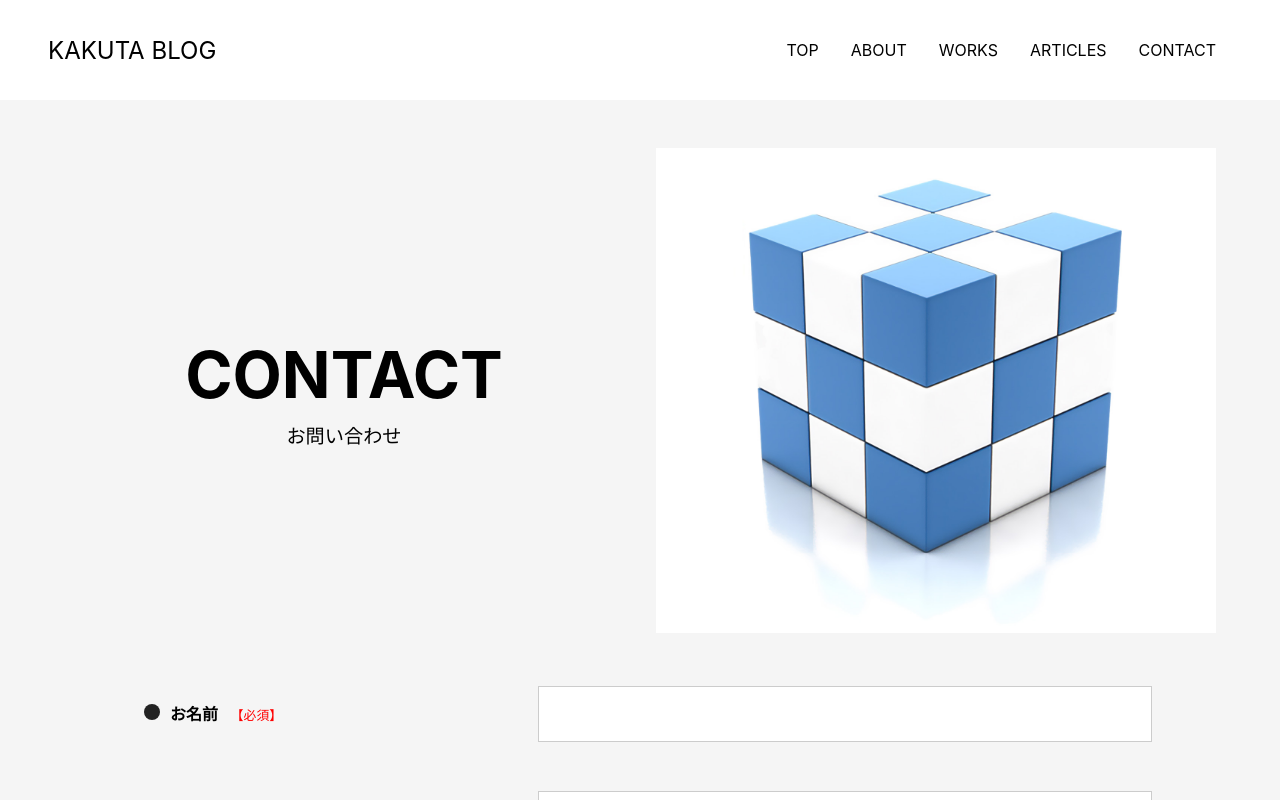
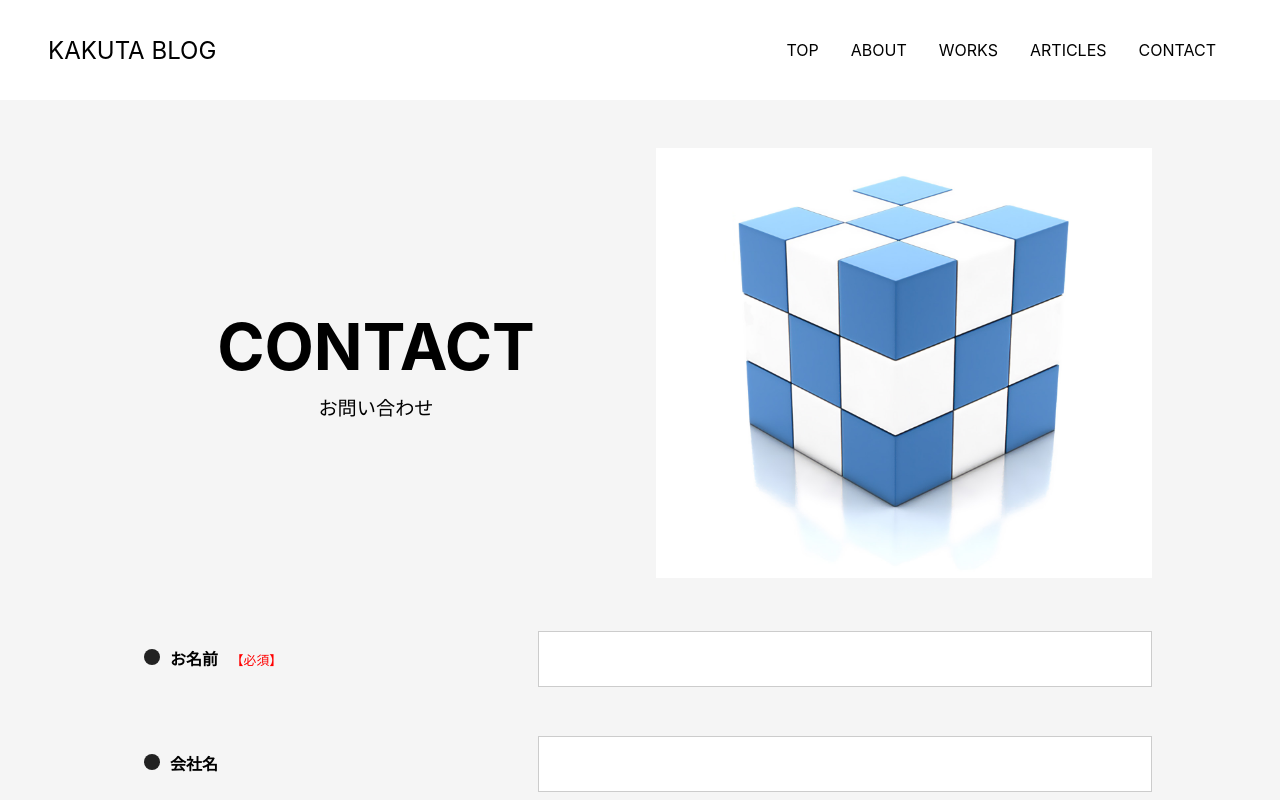
Before and after one commit to kakuta0915/kakuta-tech-blog, a Next.js app: page /contact in a window 1280 px wide. Shown: the top 800 px of the page. Built offline with nearby package versions, Linux system fonts and the light colour scheme; no server answers.

Commit message:
🎨 containerコンポーネントの幅を変更した

```diff
--- a/src/components/container/container.module.css
+++ b/src/components/container/container.module.css
@@ -8,3 +8,9 @@
   composes: default;
   max-width: 1280px;
 }
+
+@media (min-width: 768px) {
+  .default {
+    width: 80%;
+  }
+}
```
